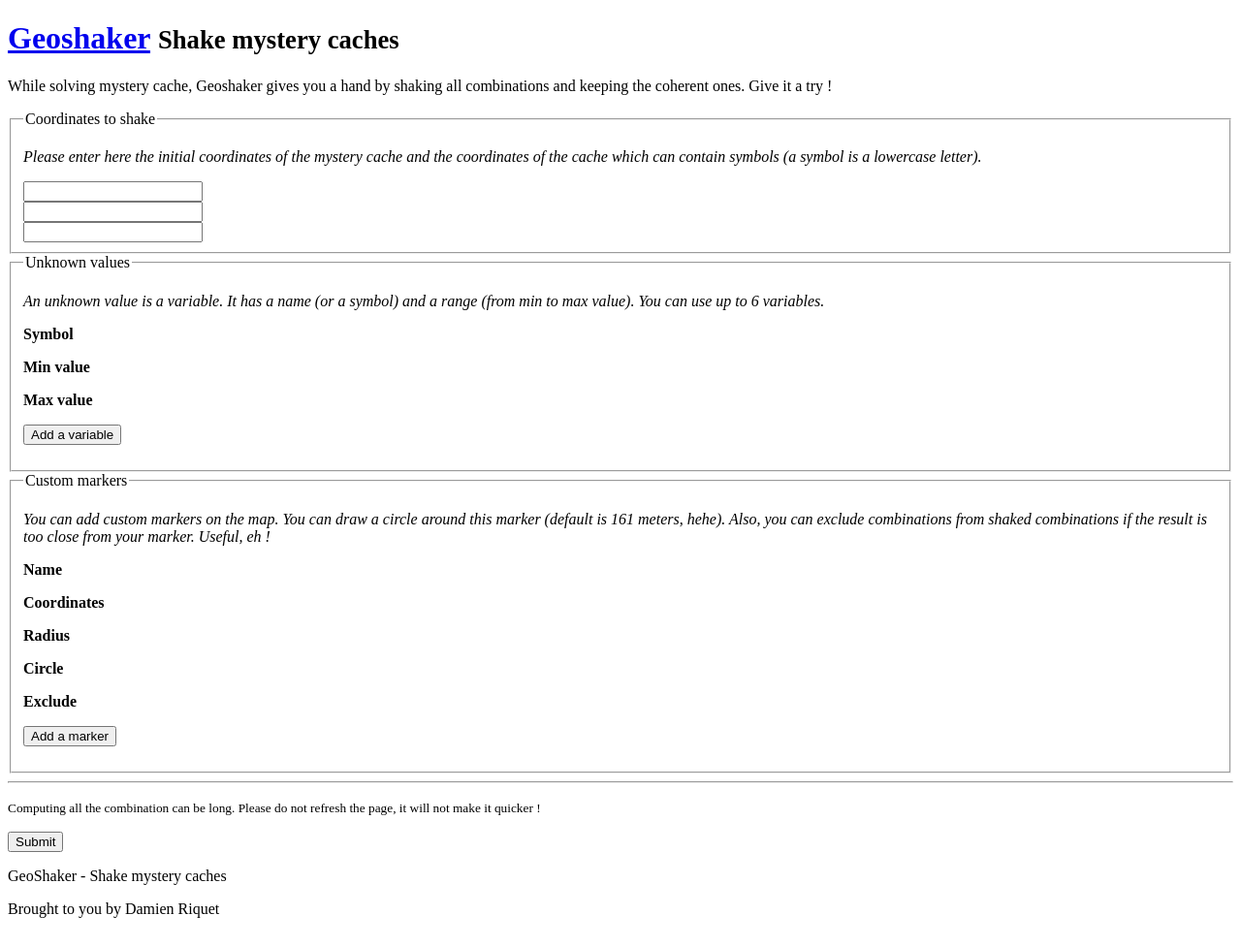
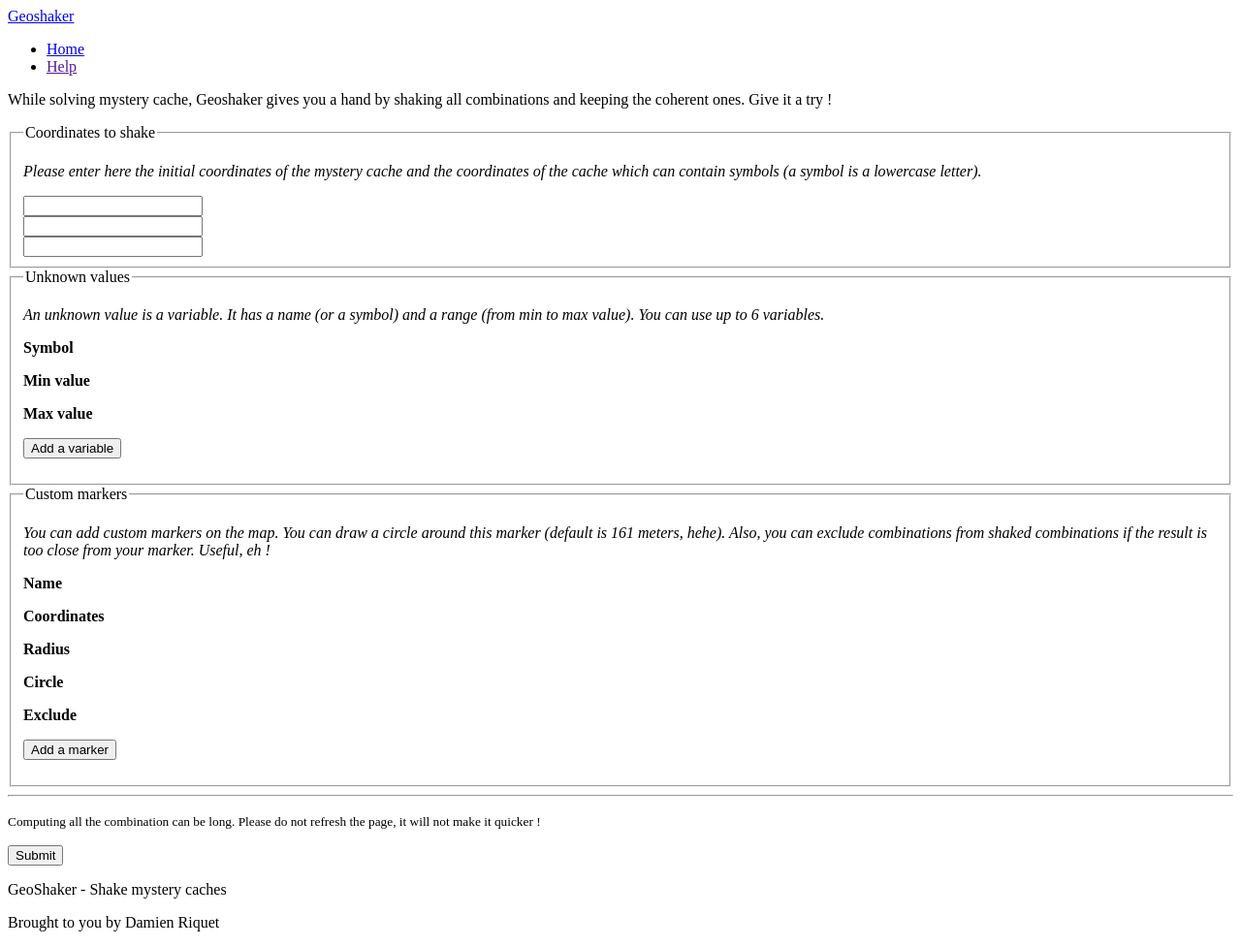
Before and after one commit to driquet/geoshaker, a Python web app: template geoshaker/frontend/templates/home.html in a window 1280 px wide. Shown: the whole page at 97% size. Before the commit the page ends 947 px from the top, so only its background shows below. Run offline with Jinja, Linux system fonts and the light colour scheme; the template is opened without the code that fills it, so the values that code supplies are empty; some libraries are stand-ins or nearby versions.

Commit message:
New navbar

```diff
--- a/geoshaker/frontend/templates/base.html
+++ b/geoshaker/frontend/templates/base.html
@@ -21,11 +21,24 @@
 
     <!-- Wrap all page content here -->
     <div id="wrap">
+
+        <div class="navbar navbar-default navbar-fixed-top">
+            <div class="container">
+                <div class="navbar-header">
+                    <a class="navbar-brand" href="{{ url_for('.home') }}">Geoshaker</a>
+                </div>
+                <div class="collapse navbar-collapse pull-right">
+                    <ul class="nav navbar-nav">
+                        <li><a href="{{ url_for('.home') }}">Home</a></li>
+                        <li><a href="">Help</a></li>
+                    </ul>
+                </div>
+            </div>
+        </div>
+
+
       <!-- Begin page content -->
       <div class="container">
-        <div class="page-header">
-            <h1><a href="{{ url_for('.home') }}">Geoshaker</a> <small>Shake mystery caches</small></h1>
-        </div>
 
         {% block content %}
         {% endblock %}
```
Also changed, not shown: geoshaker/frontend/templates/static/css/style.css (+5 -2 lines).
